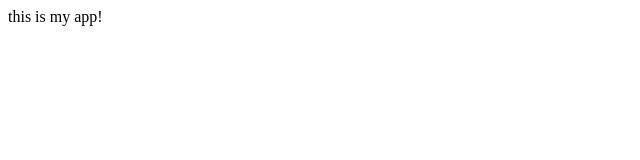
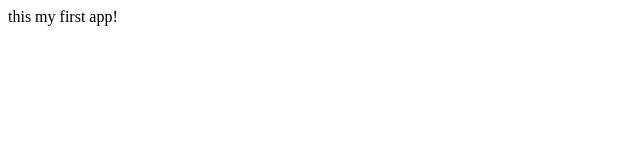
Before and after one commit to angelduar/sample, a plain HTML site: page index.html in a window 1280 px wide. Shown: the full height of the page, 0-640 px from the left. Drawn offline with Linux system fonts and the light colour scheme.

Commit message:
second commit

```diff
--- a/index.html
+++ b/index.html
@@ -3,6 +3,6 @@
     <title>My app</title>
   </head>
   <body>
-    this is my app!
+    this my first app!
   </body>
 <html>
```
